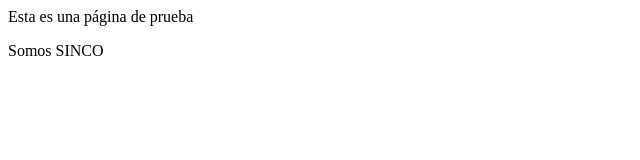
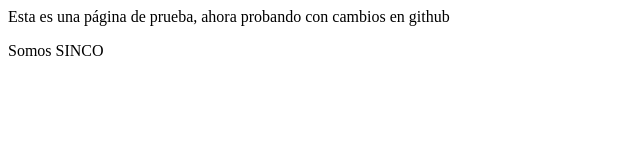
Before and after one commit to jamcogar/00_WS_SINCO, a plain HTML site: page index.html in a window 1280 px wide. Shown: the whole page, without its empty margins (0-640 px from the left). Drawn offline with Linux system fonts and the light colour scheme.

Commit message:
Cambios prueba subir github

```diff
--- a/index.html
+++ b/index.html
@@ -6,7 +6,7 @@
     <title>Bienvenido a SINCO</title>
 </head>
 <body>
-    Esta es una página de prueba
+    Esta es una página de prueba, ahora probando con cambios en github
     <p>
         Somos SINCO
     </p>
```
